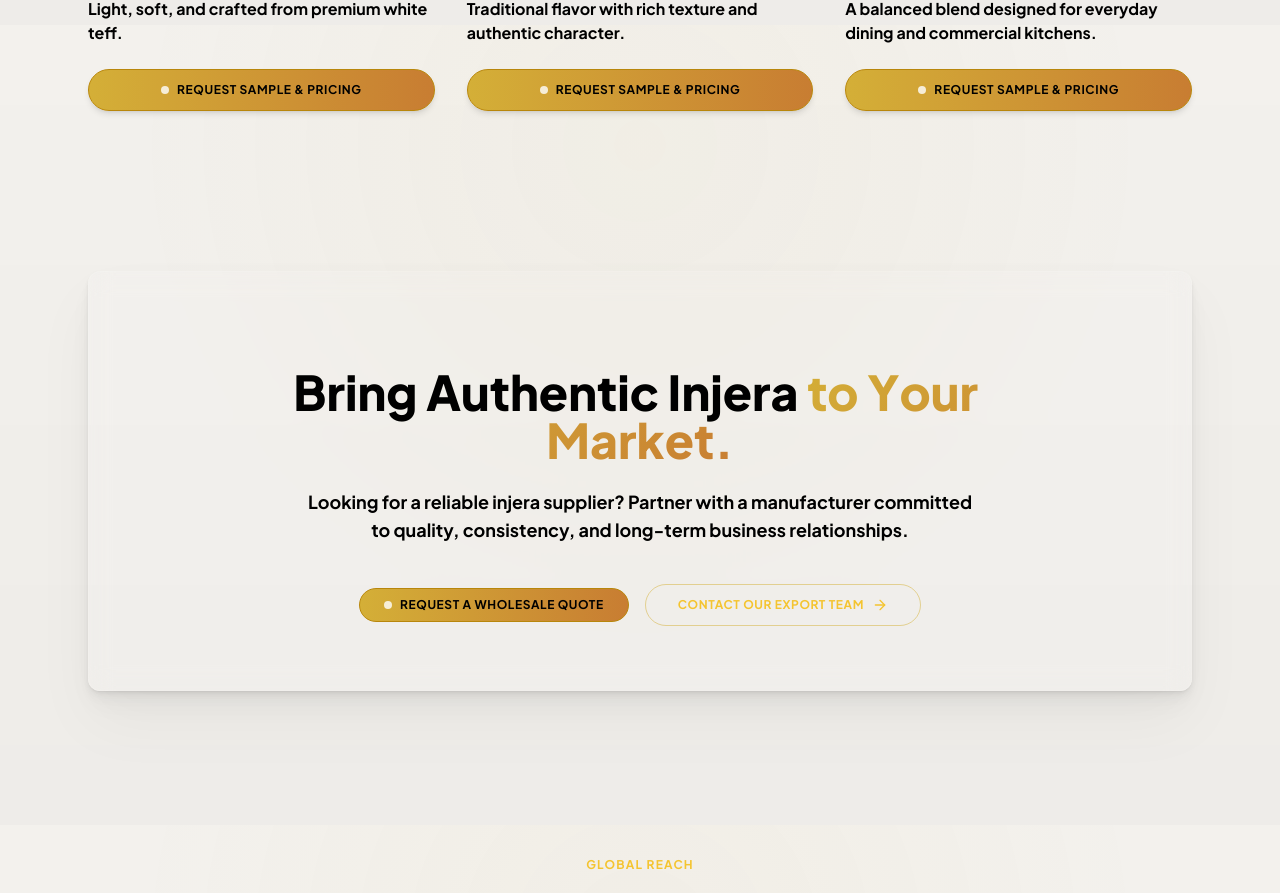
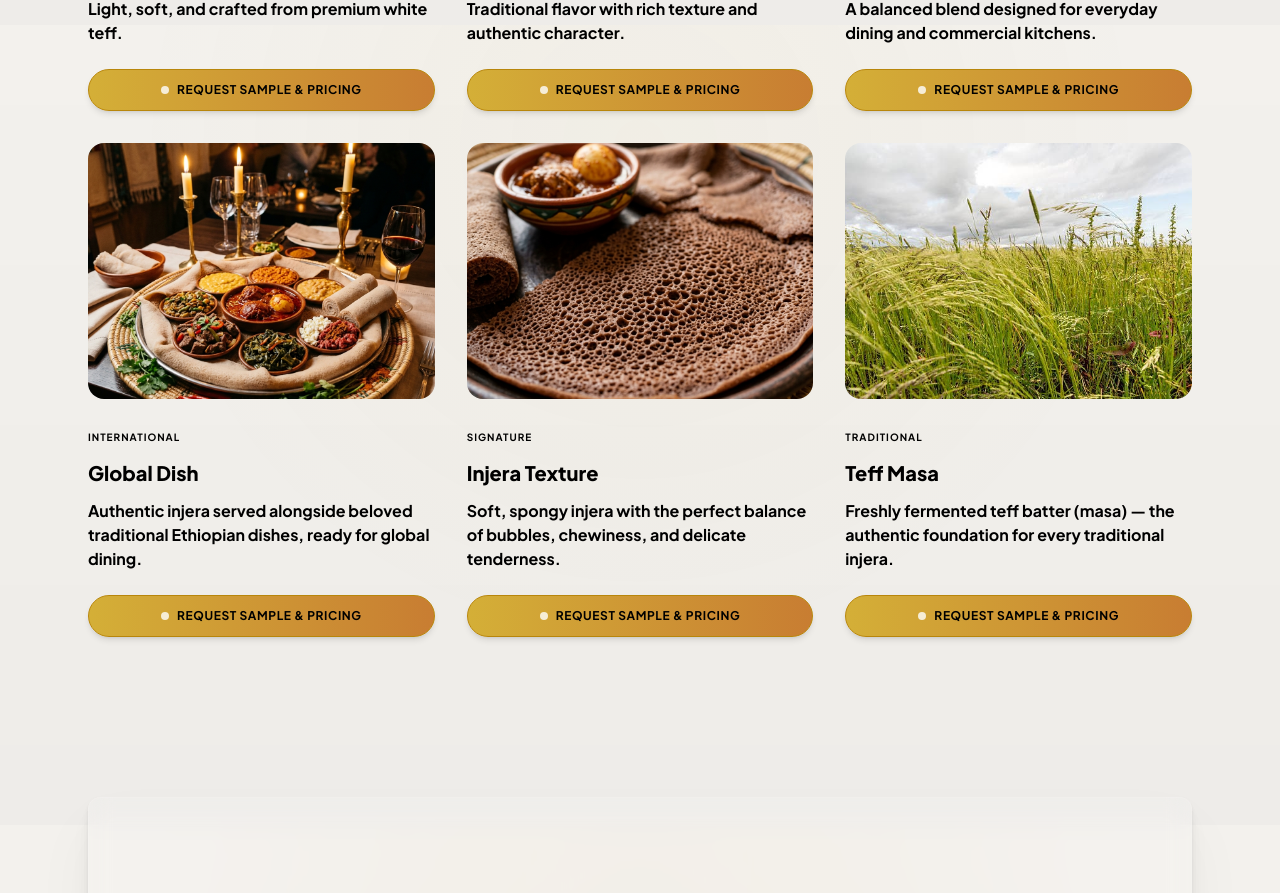
Before and after one commit to Yohannesdeveloper/Injera, a React (Vite) app: page / in a window 1280 px wide. Shown: the part 7975-8868 px from the top of the page. Built offline with nearby package versions, Linux system fonts and the light colour scheme.

Commit message:
Add Global Dish, Injera Texture, and Teff Masa products

```diff
--- a/src/components/ProductShowcase.jsx
+++ b/src/components/ProductShowcase.jsx
@@ -6,7 +6,10 @@ import { useLanguage } from '../context/LanguageContext';
 const PRODUCT_IMAGES = {
   white: '/images/white teff injera.jpg',
   brown: '/images/injera.jpg',
-  mixed: '/images/Teff masa.jpg'
+  mixed: '/images/Teff masa.jpg',
+  global: '/images/global_dish.png',
+  texture: '/images/injera_texture.png',
+  masa: '/images/Teff masa.jpg'
 };
 
 export default function ProductShowcase({ onRequestQuote }) {
--- a/src/translations.js
+++ b/src/translations.js
@@ -42,7 +42,10 @@ const translations = {
       items: [
         { id: 'white', name: 'White Teff Injera', category: 'Premium', description: 'Light, soft, and crafted from premium white teff.' },
         { id: 'brown', name: 'Brown Teff Injera', category: 'Traditional', description: 'Traditional flavor with rich texture and authentic character.' },
-        { id: 'mixed', name: 'Mixed Teff Injera', category: 'Everyday', description: 'A balanced blend designed for everyday dining and commercial kitchens.' }
+        { id: 'mixed', name: 'Mixed Teff Injera', category: 'Everyday', description: 'A balanced blend designed for everyday dining and commercial kitchens.' },
+        { id: 'global', name: 'Global Dish', category: 'International', description: 'Authentic injera served alongside beloved traditional Ethiopian dishes, ready for global dining.' },
+        { id: 'texture', name: 'Injera Texture', category: 'Signature', description: 'Soft, spongy injera with the perfect balance of bubbles, chewiness, and delicate tenderness.' },
+        { id: 'masa', name: 'Teff Masa', category: 'Traditional', description: 'Freshly fermented teff batter (masa) — the authentic foundation for every traditional injera.' }
       ],
       cta: 'Request Sample & Pricing'
     },
@@ -205,7 +208,10 @@ const translations = {
       items: [
         { id: 'white', name: 'ፕሪሚየም ነጭ ጤፍ እንጀራ', category: 'ፕሪሚየም', description: 'ቀልጣፋ፣ ለስላሳ እና ከምርጥ ነጭ ጤፍ የተዘጋጀ።' },
         { id: 'brown', name: 'ባህላዊ ቀይ ጤፍ እንጀራ', category: 'ባህላዊ', description: 'ባህላዊ ጣዕም ያለው፣ በቂ ይዘት እና እውነተኛ ባህሪ ያለው።' },
-        { id: 'mixed', name: 'የዘወትር ቅልቅል ጤፍ እንጀራ', category: 'ዕለታዊ', description: 'ለዘወትር ምግብ እና ለንግድ ማዕድ ቤቶች የተመጣጠነ ቅልቅል።' }
+        { id: 'mixed', name: 'የዘወትር ቅልቅል ጤፍ እንጀራ', category: 'ዕለታዊ', description: 'ለዘወትር ምግብ እና ለንግድ ማዕድ ቤቶች የተመጣጠነ ቅልቅል።' },
+        { id: 'global', name: 'ዓለም አቀፍ የጤፍ ምግብ', category: 'ኢንተርናሽናል', description: 'ከተወደዱ ባህላዊ የኢትዮጵያ ምግቦች ጋር የቀረበ እውነተኛ እንጀራ፣ ለዓለም ገበያ ዝግጁ።' },
+        { id: 'texture', name: 'የእንጀራ ሸካራነት', category: 'ባህሪ', description: 'ለስላሳ፣ ስፖንጅ የሚመስል እንጀራ በትክክለኛ አረፋ፣ ልስላሴ እና ጣፋጭነት።' },
+        { id: 'masa', name: 'የጤፍ ማሳ', category: 'ባህላዊ', description: 'አዲስ የተቦካ የጤፍ ዱቄት ውሀ (ማሳ) — ለእያንዳንዱ ባህላዊ እንጀራ መሰረት።' }
       ],
       cta: 'ናሙና እና የዋጋ ጥያቄ ይላኩ'
     },
```
Also changed, not shown: public/images/masa.jpg (renamed from public/images/photo_2026-07-29_17-03-04.jpg), 1 other file (tests, documents, lock files or other folders).
